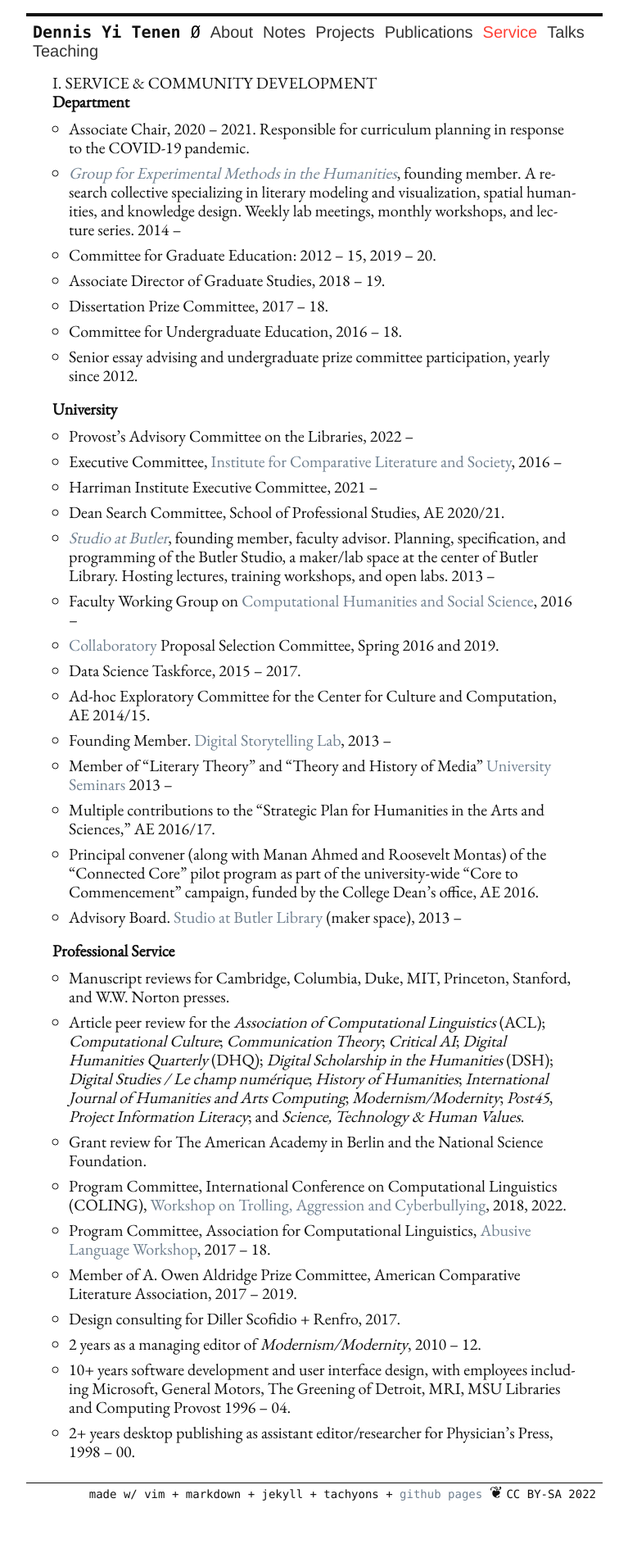
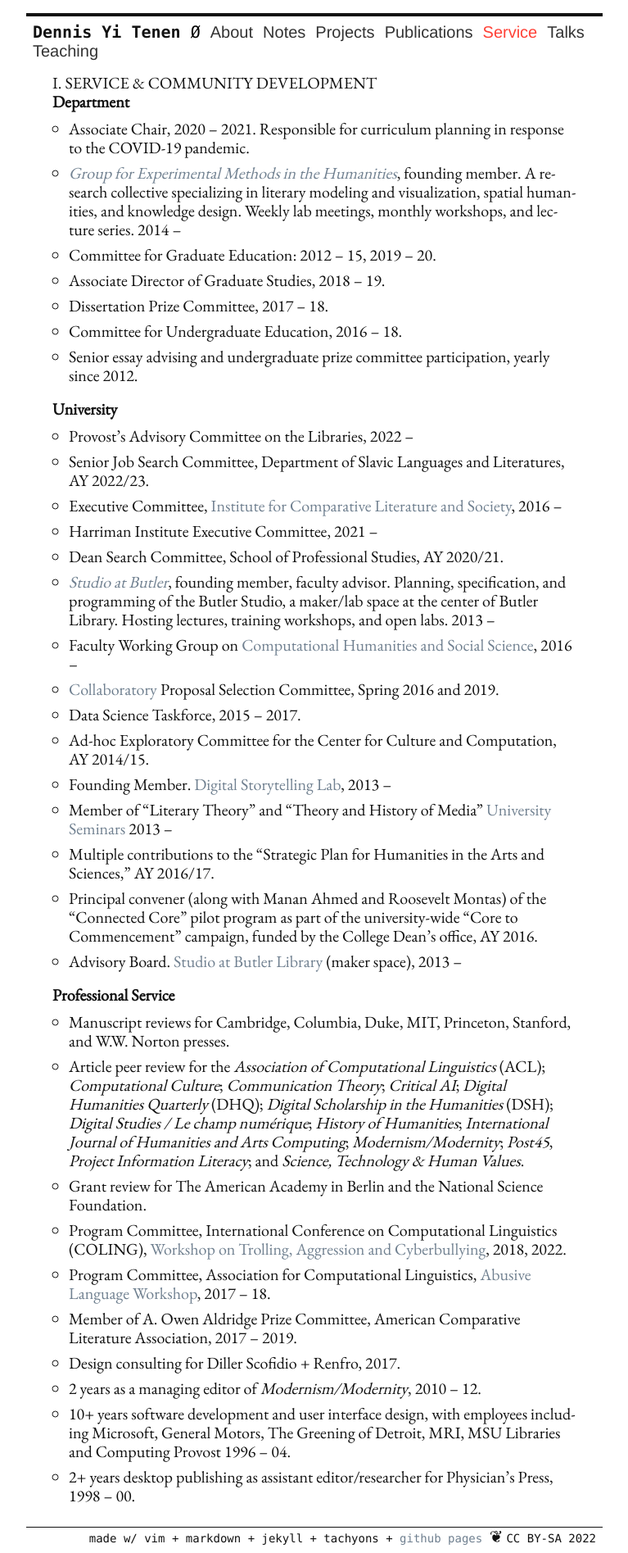
Before and after one commit to denten/denten.github.io, a Jekyll site: the page built from _pages/service.md, in a window 1280 px wide. Shown: the whole page at 82% size, without its empty margins (256-1023 px from the left). Built offline with Jekyll 4.4.1, drawn with Linux system fonts in a browser that asks for light colours; before the commit the page ends 1841 px from its top, so only the background shows below that.

Commit message:
add service

```diff
--- a/_includes/CV/07-service.md
+++ b/_includes/CV/07-service.md
@@ -16,10 +16,11 @@ COVID-19 pandemic.
 #### University
 
 - Provost's Advisory Committee on the Libraries, 2022 --
+- Senior Job Search Committee, Department of Slavic Languages and Literatures, AY 2022/23.
 - Executive Committee, [Institute for Comparative Literature and
   Society](http://icls.columbia.edu/), 2016 --
 - Harriman Institute Executive Committee, 2021 --
-- Dean Search Committee, School of Professional Studies, AE 2020/21.
+- Dean Search Committee, School of Professional Studies, AY 2020/21.
 - *[Studio at Butler](https://studio.cul.columbia.edu/)*, founding member, faculty advisor.
   Planning, specification, and programming of the Butler Studio, a maker/lab space at the
   center of Butler Library. Hosting lectures, training workshops, and open labs. 2013 --
@@ -28,14 +29,14 @@ COVID-19 pandemic.
 - [Collaboratory](http://collaboratory.columbia.edu/) Proposal Selection Committee, Spring 2016
   and 2019.
 - Data Science Taskforce, 2015 -- 2017.
-- Ad-hoc Exploratory Committee for the Center for Culture and Computation, AE 2014/15.
+- Ad-hoc Exploratory Committee for the Center for Culture and Computation, AY 2014/15.
 - Founding Member. [Digital Storytelling Lab](http://www.digitalstorytellinglab.com/), 2013 --
 - Member of "Literary Theory" and "Theory and History of Media" [University
   Seminars](http://universityseminars.columbia.edu/seminars/list-of-seminars/) 2013 --
-- Multiple contributions to the "Strategic Plan for Humanities in the Arts and Sciences," AE 2016/17.
+- Multiple contributions to the "Strategic Plan for Humanities in the Arts and Sciences," AY 2016/17.
 - Principal convener (along with Manan Ahmed and Roosevelt Montas) of the "Connected Core"
   pilot program as part of the university-wide "Core to Commencement" campaign, funded by the
-  College Dean's office, AE 2016.
+  College Dean's office, AY 2016.
 - Advisory Board. [Studio at Butler Library](https://studio.cul.columbia.edu/) (maker space),
   2013 --
 
```
